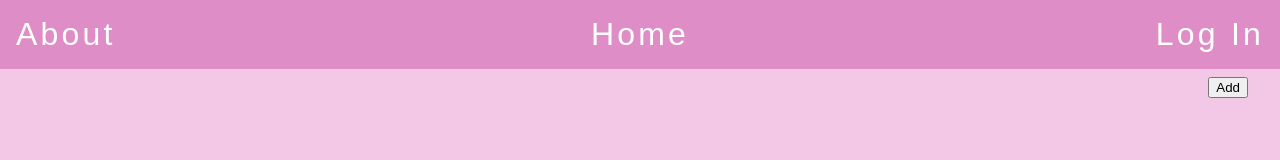
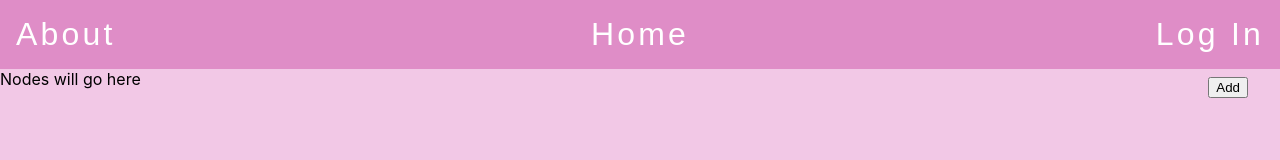
Before and after one commit to Morgan-Maumus/The-Flamingos-KISS, a React (Create React App) app in the folder flamingos/: page /Home in a window 1280 px wide. Shown: the top 160 px of the page. Built offline with nearby package versions, Linux system fonts and the light colour scheme.

Commit message:
added web pages and imports but still need to implement router for nav bar

```diff
--- a/flamingos/package.json
+++ b/flamingos/package.json
@@ -9,6 +9,7 @@
     "@testing-library/user-event": "^13.5.0",
     "react": "^18.2.0",
     "react-dom": "^18.2.0",
+    "react-router-dom": "^6.9.0",
     "react-scripts": "5.0.1",
     "web-vitals": "^2.1.4"
   },
--- a/flamingos/src/App.css
+++ b/flamingos/src/App.css
@@ -1,5 +1,5 @@
 
-.App{
+.home{
 
 }
 
@@ -62,6 +62,8 @@
 /* Add button STYLES */
 .button-container{
   padding-right: 4vh;
+
+
 }
 .add-button{
   float: right;
--- a/flamingos/src/App.js
+++ b/flamingos/src/App.js
@@ -1,24 +1,32 @@
 
 import './App.css';
+// import {BrowswerRouter, Routes, Route} from 'react-router-dom'
+import Home from './Pages/Home'
 import Navigation from './Components/Navigation';
+import About from './Pages/About'
+import Signin from './Pages/Signin'
 
 /* for now I put the home info in App but we will need use the pages
 folder to create a navigation bar when we start coding the other pages */
 
 function App() {
-  function newNode(){
-    alert('it worked');
-  }
+
 
   return (
 
     <div className="App">
       <Navigation/>
+      <Home/>
+     {/* <BrowswerRouter>
+      <Routes>
+        <Route index element ={<Home/>}/>
+        <Route path='/Home' element ={<Home/>}/>
+        <Route path='/About' element ={<About/>}/>
+        <Route path='/Signin' element ={<Signin/>}/>
 
 
-        <div onClick={newNode} className = "button-container">
-              <button className = "add-button"> Add </button>
-        </div>
+      </Routes>
+     </BrowswerRouter> */}
 
     </div>
 
--- a/flamingos/src/Pages/about.js
+++ b/flamingos/src/Pages/about.js
@@ -0,0 +1,15 @@
+import React from 'react';
+
+
+function About(){
+
+
+
+    return (
+       <div className = 'about'>
+
+            <p>Hello</p>
+       </div>
+    )
+}
+export default About
--- a/flamingos/src/Pages/home.js
+++ b/flamingos/src/Pages/home.js
@@ -7,9 +7,20 @@ function Home(){
       }
 
     return (
-        <div onClick={newNode} className = "button-container">
-              <button className = "add-button"> Add </button>
+        <div className = 'home'>
+
+                <div onClick={newNode} className = "button-container">
+                <button className = "add-button"> Add </button>
+                </div>
+
+
+            <div classname= 'nodes-container'>
+                Nodes will go here
+            </div>
         </div>
+
+
+
     )
 }
 export default Home
--- a/flamingos/src/Pages/signin.js
+++ b/flamingos/src/Pages/signin.js
@@ -0,0 +1,15 @@
+import React from 'react';
+
+
+function Signin(){
+
+
+
+    return (
+       <div className = 'signin'>
+
+            <p>Hello</p>
+       </div>
+    )
+}
+export default Signin
```
Also changed, not shown: 1 other file (tests, documents, lock files or other folders).
